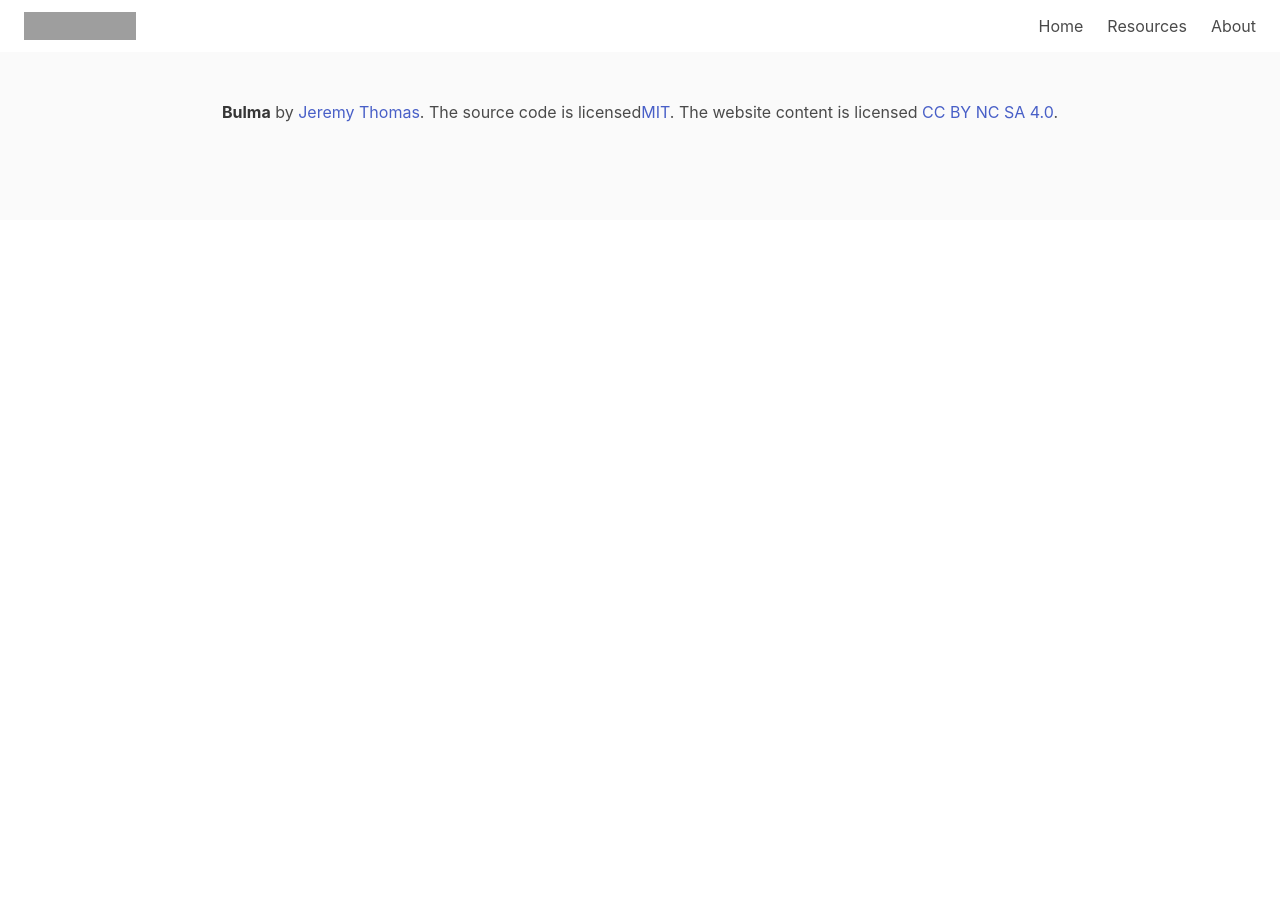
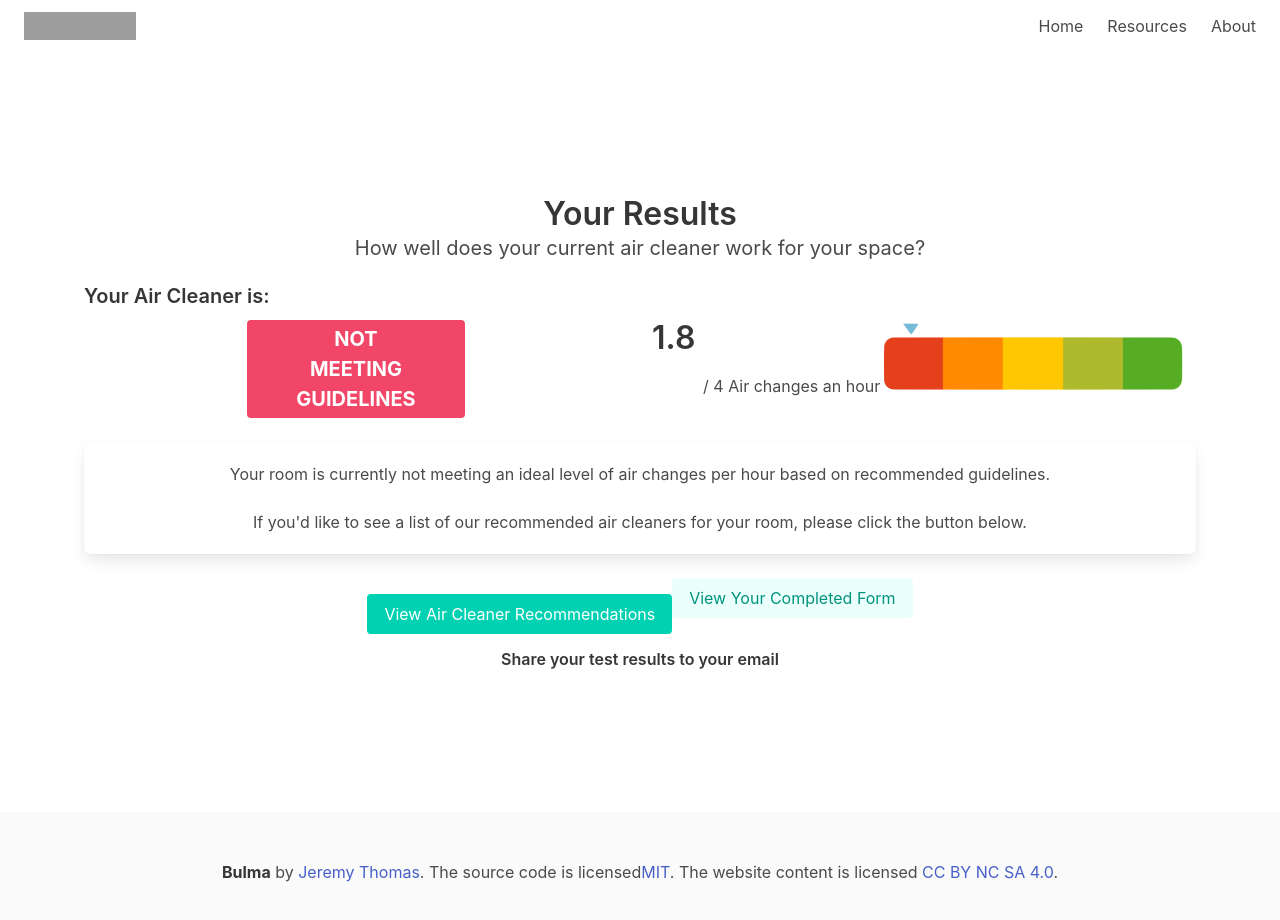
Before and after one commit to cmarq07/air-cleaner-calculator, a React (Create React App) app: page /efficiencydashboard in a window 1280 px wide. Shown: the top 920 px of the page. Before the commit the page ends 800 px from the top, so only its background shows below. Built offline with nearby package versions, Linux system fonts and the light colour scheme; grey boxes are pictures that could not be loaded.

Commit message:
Merge mistys changes

```diff
--- a/src/Routes.js
+++ b/src/Routes.js
@@ -4,6 +4,7 @@ import FormLanding from './components/FormLanding.js';
 import FormTwo from './components/FormTwo.js';
 import FormThree from './components/FormThree.js';
 import FormFour from './components/FormFour.js';
+import EfficiencyDashboard from './components/EfficiencyDashboard.js';
 
 export function RouteUrl() {
     return (
@@ -13,6 +14,7 @@ export function RouteUrl() {
             <Route path="/formtwo" element={<FormTwo />} />
             <Route path="/formthree" element={<FormThree/>} />
             <Route path="/formfour" element={<FormFour />} />
+            <Route path="/efficiencydashboard" element={<EfficiencyDashboard />} />
         </Routes>
     );
 }
--- /dev/null
+++ b/src/components/EfficiencyDashboard.js
@@ -0,0 +1,51 @@
+import '../App.css';
+import { Link } from 'react-router-dom';
+import Slider from './EfficiencyDashboard/slider-arrow.png';
+
+export function EfficiencyDashboard() {
+    return (
+        <>
+            <section class="hero is-medium px-3">
+                <div class="hero-body">
+                    <div class="container has-text-centered">
+
+                        <h1 class="title is-3">Your Results</h1>
+                        <h1 class="subtitle is-5">How well does your current air cleaner work for your space?</h1>
+
+                        <div class="has-text-left">
+                            <h1 class="title is-5 mt-5 mb-3">Your Air Cleaner is:</h1>
+                        </div>
+
+                        <nav class="columns is-mobile is-2-mobile">
+                            <div class="column">
+
+                                <button class="button is-danger is-medium p-6"><b>NOT <br /> MEETING <br /> GUIDELINES</b></button>
+                            </div>
+                            <div class="column">
+                                <h1 class="title is-3 is-pulled-left mb-0">1.8</h1>
+                                <span class="is-size-6">/ 4 Air changes an hour</span>
+                                <img src={Slider} />
+                            </div>
+                        </nav>
+
+                        <div class="box block">
+                            <p>Your room is currently not meeting an ideal level of air changes per hour based on recommended guidelines.</p>
+                            <br />
+                            <p>If you'd like to see a list of our recommended air cleaners for your room, please click the button below.</p>
+                        </div>
+
+                        <button class="button is-primary mt-4 mb-4">View Air Cleaner Recommendations</button>
+
+                        <button class="button is-primary is-light mb-5">View Your Completed Form</button>
+                        <a href="#"><h5 class="title is-6">Share your test results to your email</h5></a>
+
+
+                    </div>
+                </div>
+            </section>
+
+        </>
+    );
+}
+
+export default EfficiencyDashboard;
--- a/src/components/FormFour.js
+++ b/src/components/FormFour.js
@@ -1,7 +1,6 @@
 import '../App.css';
 import { Link } from 'react-router-dom';
-import React, { useState } from "react";
-import { Col, Form, FormGroup, Label, Input } from 'reactstrap';
+import React, { useState } from 'react';
 import data from '../air_cleaner_list.csv';
 
 
```
Also changed, not shown: src/components/EfficiencyDashboard/slider-arrow.png (added).
